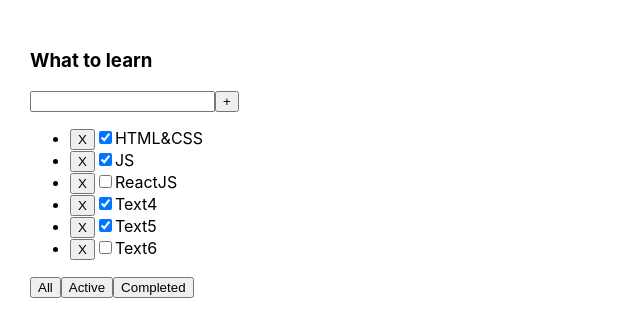
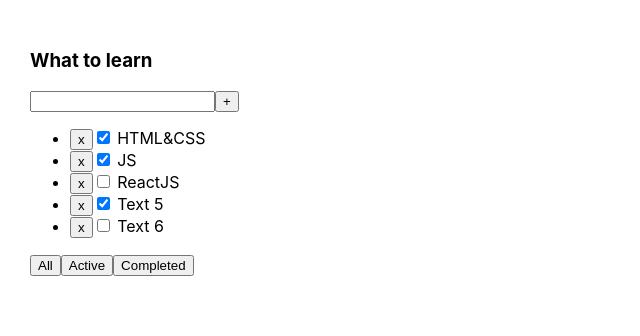
Before and after one commit to Lityuk/IT-incubator, a React (Create React App) app in the folder todolist/: page / in a window 1280 px wide. Shown: the top 336 px of the page, without its empty margins (0-640 px from the left). Built offline with nearby package versions, Linux system fonts and the light colour scheme.

Commit message:
repeat lesson 2

```diff
--- a/todolist/package.json
+++ b/todolist/package.json
@@ -35,5 +35,8 @@
       "last 1 firefox version",
       "last 1 safari version"
     ]
+  },
+  "devDependencies": {
+    "prettier": "2.5.1"
   }
 }
--- a/todolist/src/App.tsx
+++ b/todolist/src/App.tsx
@@ -1,60 +1,44 @@
-import React from 'react';
-import './App.css';
-import {Todolist} from './Todolist';
-import {useState} from 'react';
+import React from "react";
+import "./App.css";
+import { Todolist } from "./Todolist";
+import { useState } from "react";
 
-
-export type filterType = "All" | "Active" | "Completed"
+export type filterType = "All" | "Active" | "Completed";
 
 function App() {
+  let [tasks, setTasks] = useState([
+    { id: 1, title: "HTML&CSS", isDone: true },
+    { id: 2, title: "JS", isDone: true },
+    { id: 3, title: "ReactJS", isDone: false },
+    { id: 4, title: "Text 5", isDone: true },
+    { id: 5, title: "Text 6", isDone: false },
+  ]);
 
-    let [tasks, setTask] = useState([
-        {id: 1, title: "HTML&CSS", isDone: true},
-        {id: 2, title: "JS", isDone: true},
-        {id: 3, title: "ReactJS", isDone: false},
-        {id: 4, title: "Text4", isDone: true},
-        {id: 5, title: "Text5", isDone: true},
-        {id: 6, title: "Text6", isDone: false},
-    ])
-
-    const removeTask = (id: number) => {
-        // tasks = tasks.filter(f => f.id !== id)
-        setTask(tasks.filter(f => f.id !== id))
+  function removeTask(id: number) {
+    let filteredTasks = tasks.filter((t) => t.id !== id);
+    setTasks(filteredTasks);
   }
 
-
-
-
-    // let isDoneTrue = tasks;
-    // const [filterValue, setFilterValue] = useState<filterType>("All");
-    // // console.log(filterValue);
-    //
-    // if (filterValue === "Active") {
-    //     isDoneTrue = tasks.filter(f => !f.isDone)
-    // } else if (filterValue === "Completed") {
-    //     isDoneTrue = tasks.filter(f => f.isDone)
-    // }
-    //
-    //
-    // const filteredTasks = (value: filterType) => {
-    //     setFilterValue(value)
-    // }
-
-    // let isDoneTrue = tasks.filter(f => f.isDone)
-
-
+  const [filterValue, setFilterValue] = useState<filterType>("All");
+  let isDoneTrue = tasks;
+  if (filterValue === "Active") {
+    isDoneTrue = tasks.filter((f) => !f.isDone);
+  }
+  if (filterValue === "Completed") {
+    isDoneTrue = tasks.filter((f) => f.isDone);
+  }
+  const filteredTasks = (value: filterType) => {
+    setFilterValue(value);
+  };
 
   return (
     <div className="App">
       <Todolist
         title="What to learn"
-                tasks={tasks}
-                // tasks = {isDoneTrue}
+        tasks={isDoneTrue}
         removeTask={removeTask}
-                // filteredTasks={filteredTasks}
-
+        filteredTasks={filteredTasks}
       />
-
     </div>
   );
 }
--- a/todolist/src/Todolist.tsx
+++ b/todolist/src/Todolist.tsx
@@ -1,83 +1,49 @@
-import React from 'react';
-import {filterType} from './App';
-import {useState} from 'react';
+import React from "react";
+import { filterType } from "./App";
 
 type TaskType = {
-    id: number
-    title: string
-    isDone: boolean
-}
+  id: number;
+  title: string;
+  isDone: boolean;
+};
 
 type PropsType = {
-    title: string
-    tasks: Array<TaskType>
-    removeTask: (id: number) => void
-    // filteredTasks: (value: filterType) => void
-}
+  title: string;
+  tasks: Array<TaskType>;
+  removeTask: (taskId: number) => void;
+  filteredTasks: (value: filterType) => void;
+};
 
 export function Todolist(props: PropsType) {
-    // debugger
-    // let isDoneTrue = props.tasks;
-    let [isDoneTrue, setIsDoneTrue] = useState(props.tasks);
-
-    const [filterValue, setFilterValue] = useState<filterType>("All");
-
-    // if (filterValue === "Active") {
-    //     isDoneTrue = props.tasks.filter(f => !f.isDone)
-    // } else if (filterValue === "Completed") {
-    //     isDoneTrue = props.tasks.filter(f => f.isDone)
-    // }
-
-
-    if (filterValue === "Active") {
-        setIsDoneTrue(props.tasks.filter(f => !f.isDone))
-    }
-    if (filterValue === "Completed") {
-        setIsDoneTrue(props.tasks.filter(f => f.isDone))
-    }
-    //
-    //
-    const filteredTasks = (value: filterType) => {
-        setFilterValue(value)
-    }
-
-
-    return <div>
+  return (
+    <div>
       <h3>{props.title}</h3>
       <div>
-            <input/>
+        <input />
         <button>+</button>
       </div>
       <ul>
-            {props.tasks.map((item, i) => {
-
+        {props.tasks.map((m) => {
           return (
-                    <li key={item.id}>
-                        <button onClick={() => props.removeTask(item.id)}>X</button>
-                        <input type="checkbox" checked={item.isDone}/>
-                        <span>{item.title}</span>
-
+            <li key={m.id}>
+              <button
+                onClick={() => {
+                  props.removeTask(m.id);
+                }}
+              >
+                x
+              </button>
+              <input type="checkbox" checked={m.isDone} />{" "}
+              <span>{m.title}</span>
             </li>
-                )
+          );
         })}
-            {/*Заменили всё это через map*/}
-            {/*<li>*/}
-            {/*  <input type="checkbox" checked={props.task[0].isDone} />{" "}*/}
-            {/*  <span>{props.task[0].title}</span>*/}
-            {/*</li>*/}
-            {/*<li>*/}
-            {/*  <input type="checkbox" checked={props.task[1].isDone} />{" "}*/}
-            {/*  <span>{props.task[1].title}</span>*/}
-            {/*</li>*/}
-            {/*<li>*/}
-            {/*  <input type="checkbox" checked={props.task[2].isDone} />{" "}*/}
-            {/*  <span>{props.task[2].title}</span>*/}
-            {/*</li>*/}
       </ul>
       <div>
-            <button onClick={() => filteredTasks("All")}>All</button>
-            <button onClick={() => filteredTasks("Active")}>Active</button>
-            <button onClick={() => filteredTasks("Completed")}>Completed</button>
+        <button onClick={()=>props.filteredTasks('All')}>All</button>
+        <button onClick={()=>props.filteredTasks('Active')}>Active</button>
+        <button onClick={()=>props.filteredTasks('Completed')}>Completed</button>
       </div>
     </div>
+  );
 }
--- a/todolist/src/index.tsx
+++ b/todolist/src/index.tsx
@@ -3,6 +3,7 @@ import ReactDOM from 'react-dom';
 import './index.css';
 import App from './App';
 import * as serviceWorker from './serviceWorker';
+
 
 ReactDOM.render(<App />,  document.getElementById('root'));
 
```
Also changed, not shown: 1 other file (tests, documents, lock files or other folders). Lines whose indentation alone changed are shown as unchanged.
